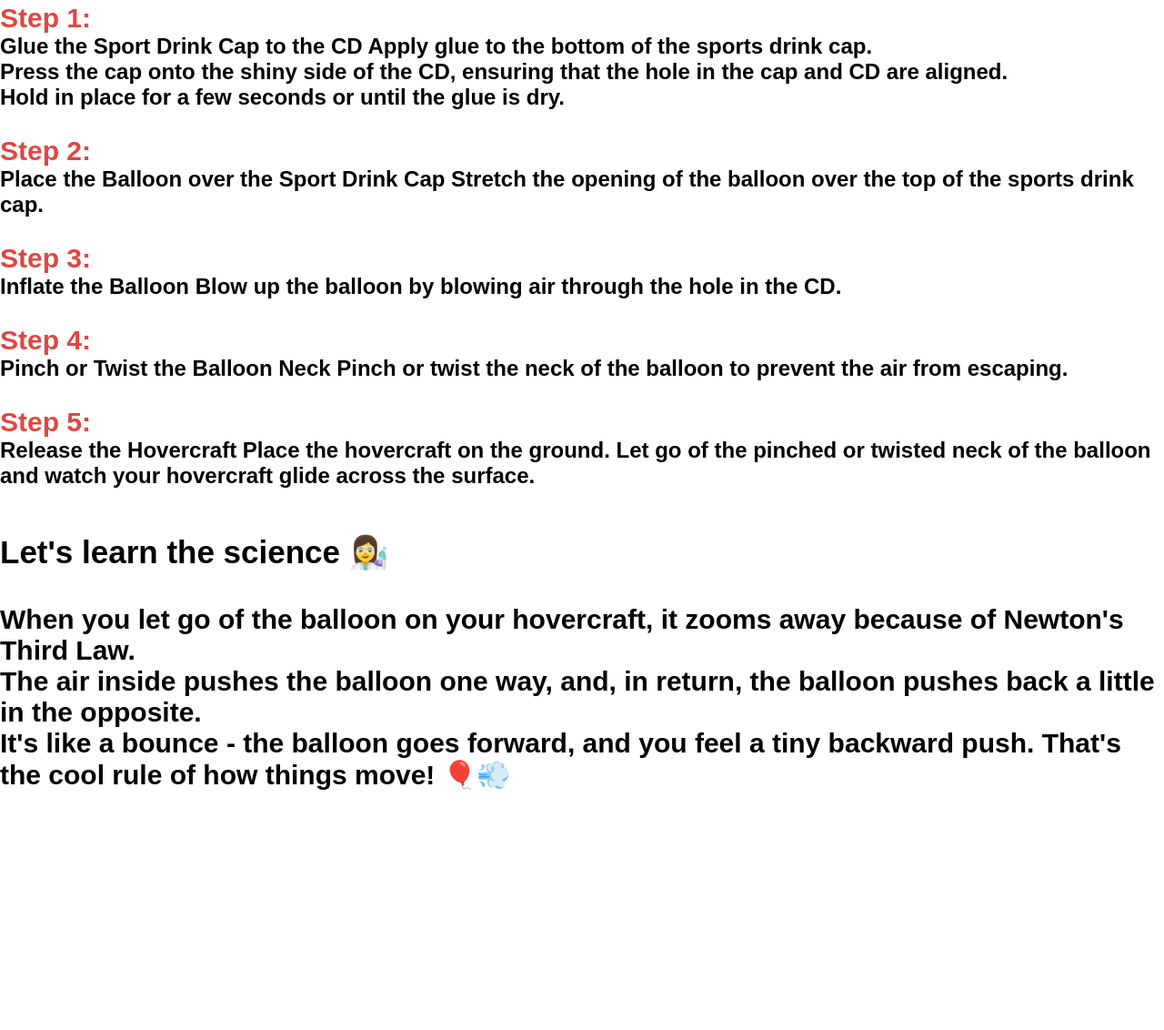
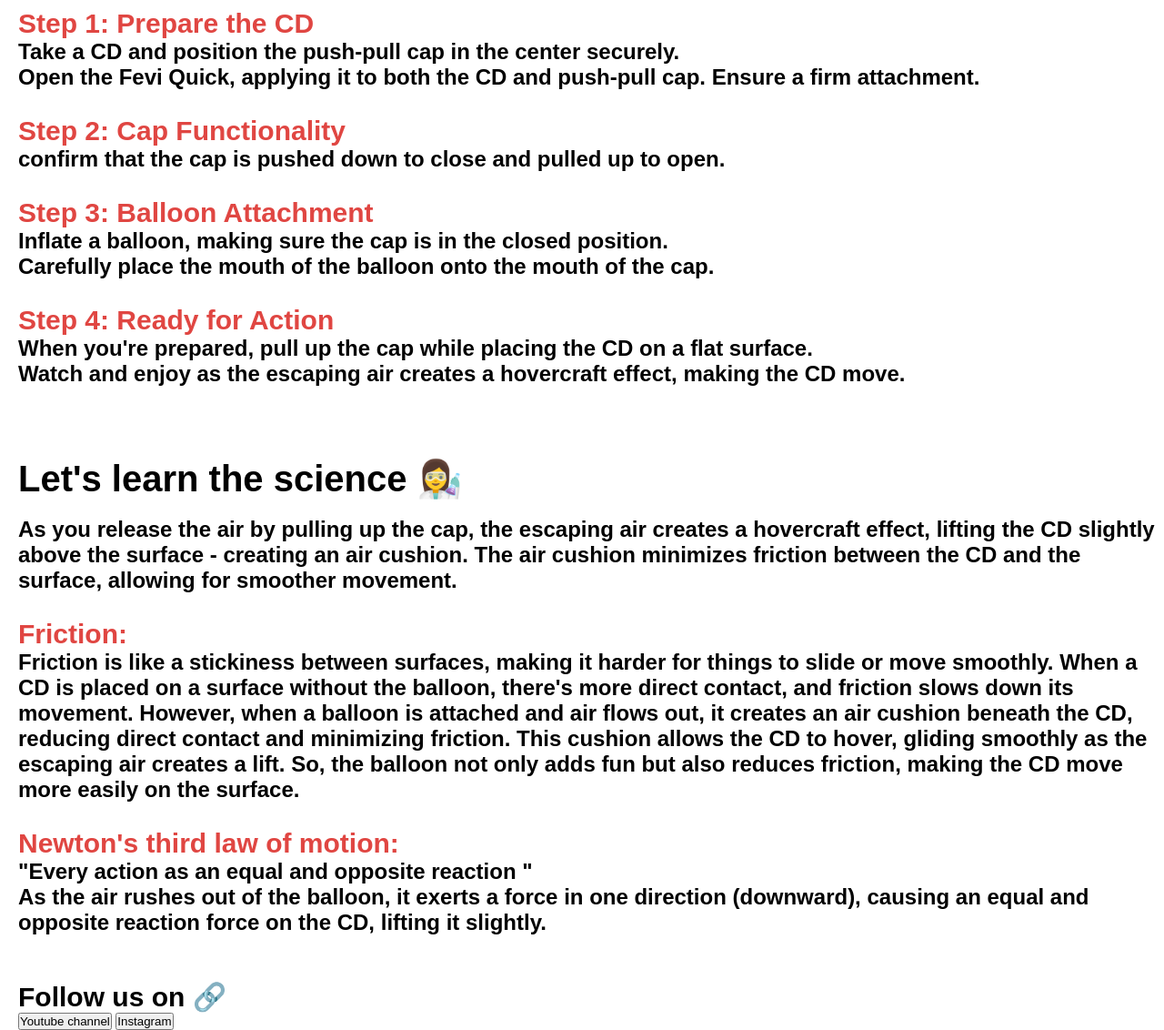
Before and after one commit to promethions/HoverCraft, a plain HTML site: page index.html in a window 1280 px wide. Shown: the part 1344-2476 px from the top of the page at 91% size. Before the commit the page ends 2213 px from the top, so only its background shows below. Drawn offline with Linux system fonts and the light colour scheme.

Commit message:
Update index.html

```diff
--- a/index.html
+++ b/index.html
@@ -33,6 +33,7 @@
             <div class="bptext">
                 <h1>Transform Your <span style="color: #f6b44e; font-weight: bold;">Child's Birthday</span> <br>into a Scientific Adventure!</h1>
                 <h2><s>@14999/-</s> <span style="color: #f6b44e ;">@9999/-</span></h2>
+                <button onclick="window.open('https://forms.gle/kf9Y98aYmvARApnK8', '_blank')" class="book">Book Now</button>
 
             </div>
             <div class="bpimg">
@@ -41,36 +42,62 @@
 
         </div>
 
-        <div style="margin-top: 50px;" class="principle">
+        <div style="margin-top: 50px; margin-left: 20px;" class="principle">
             <div>
-            <h1 style="font-size: 35px;">let's have fun 🤾‍♂️</h1> <br>
+            <h1 style="font-size: 40px;">let's have fun 🤾‍♂️</h1> <br>
             <h2>
-               <span class="steps">Step 1:</span> <br>
-                Glue the Sport Drink Cap to the CD Apply glue to the bottom of the sports drink cap. <br>
-                Press the cap onto the shiny side of the CD, ensuring that the hole in the cap and CD are aligned. <br>
-                Hold in place for a few seconds or until the glue is dry. <br> <br>
-                <span class="steps">Step 2:</span> <br> Place the Balloon over the Sport Drink Cap
-                Stretch the opening of the balloon over the top of the sports drink cap. <br> <br>
-                <span class="steps">Step 3:</span> <br> Inflate the Balloon
-                Blow up the balloon by blowing air through the hole in the CD. <br> <br>
-                <span class="steps">Step 4:</span> <br> Pinch or Twist the Balloon Neck
-                Pinch or twist the neck of the balloon to prevent the air from escaping. <br> <br>
-                <span class="steps">Step 5:</span> <br> Release the Hovercraft
-                Place the hovercraft on the ground.
-                Let go of the pinched or twisted neck of the balloon and watch your hovercraft glide across the surface.</h2>
+               <span class="steps">Step 1: Prepare the CD</span> <br>
+                Take a CD and position the push-pull cap in the center securely. <br>
+                Open the Fevi Quick, applying it to both the CD and push-pull cap. Ensure a firm attachment.<br> <br>
+
+                <span class="steps">Step 2: Cap Functionality</span> <br>
+                confirm that the cap is pushed down to close and pulled up to open.<br> <br>
+
+                <span class="steps">Step 3: Balloon Attachment</span> <br>
+                Inflate a balloon, making sure the cap is in the closed position. <br>
+                Carefully place the mouth of the balloon onto the mouth of the cap. <br> <br>
+
+                <span class="steps">Step 4: Ready for Action</span> <br>
+                When you're prepared, pull up the cap while placing the CD on a flat surface. <br>
+                Watch and enjoy as the escaping air creates a hovercraft effect, making the CD move. <br> <br>
+
             </div>
 
 
-            <div style="margin-top: 50px;">
-            <h2 style="font-size: 35px;">
+            <div style="margin-top: 50px; margin-bottom: 50px;">
+            <h2 style="font-size: 40px;">
                Let's learn the science 👩‍🔬
-            </h2><br> <br>
+            </h2><br>
 
-            <h3 style="font-size: 30px;">
-               When you let go of the balloon on your hovercraft, it zooms away because of Newton's Third Law. <br>
-               The air inside pushes the balloon one way, and, in return, the balloon pushes back a little in the opposite.<br>It's like a bounce - the balloon goes forward, and you feel a tiny backward push. That's the cool rule of how things move! 🎈💨
-            </h3>
+            <h2>
+               As you release the air by pulling up the cap, the escaping air creates a hovercraft effect, lifting the CD slightly above the surface - creating an air cushion.
+               The air cushion minimizes friction between the CD and the surface, allowing for smoother movement. <br><br>
+
+                <span style="font-size: 30px; font-weight: bold; color: #e04642;">Friction:</span> <br>
+                Friction is like a stickiness between surfaces, making it harder for things to slide or move smoothly.
+
+                When a CD is placed on a surface without the balloon, there's more direct contact, and friction slows down its movement. However, when a balloon is attached and air flows out,
+                it creates an air cushion beneath the CD, reducing direct contact and minimizing friction.
+                This cushion allows the CD to hover, gliding smoothly as the escaping air creates a lift. So, the balloon not only adds fun but also reduces friction,
+                making the CD move more easily on the surface. <br> <br>
+
+                <span style="font-size: 30px; font-weight: bold; color: #e04642;">Newton's third law of motion:</span> <br>
+
+                "Every action as an equal and opposite reaction " <br>
+
+                 As the air rushes out of the balloon, it exerts a force in one direction (downward), causing an equal and opposite reaction force on the CD, lifting it slightly.
+
+            </h2>
+
             </div>
+            <div class="socialmedia">
+                <h1 style="font-size: 30px;">Follow us on 🔗</h1>
+            <div class="socialmediabutton">
+                <button onclick="window.open('https://youtube.com/@promethions_?si=iG8SEsuTCTQKET6E', '_blank')"  class="button1">Youtube channel</button>
+                <button onclick="window.open('https://instagram.com/promethions_?igshid=YTQwZjQ0NmI0OA==', '_blank')" class="button2">Instagram</button>
+
+            </div>
+           </div>
 
 
 
```
